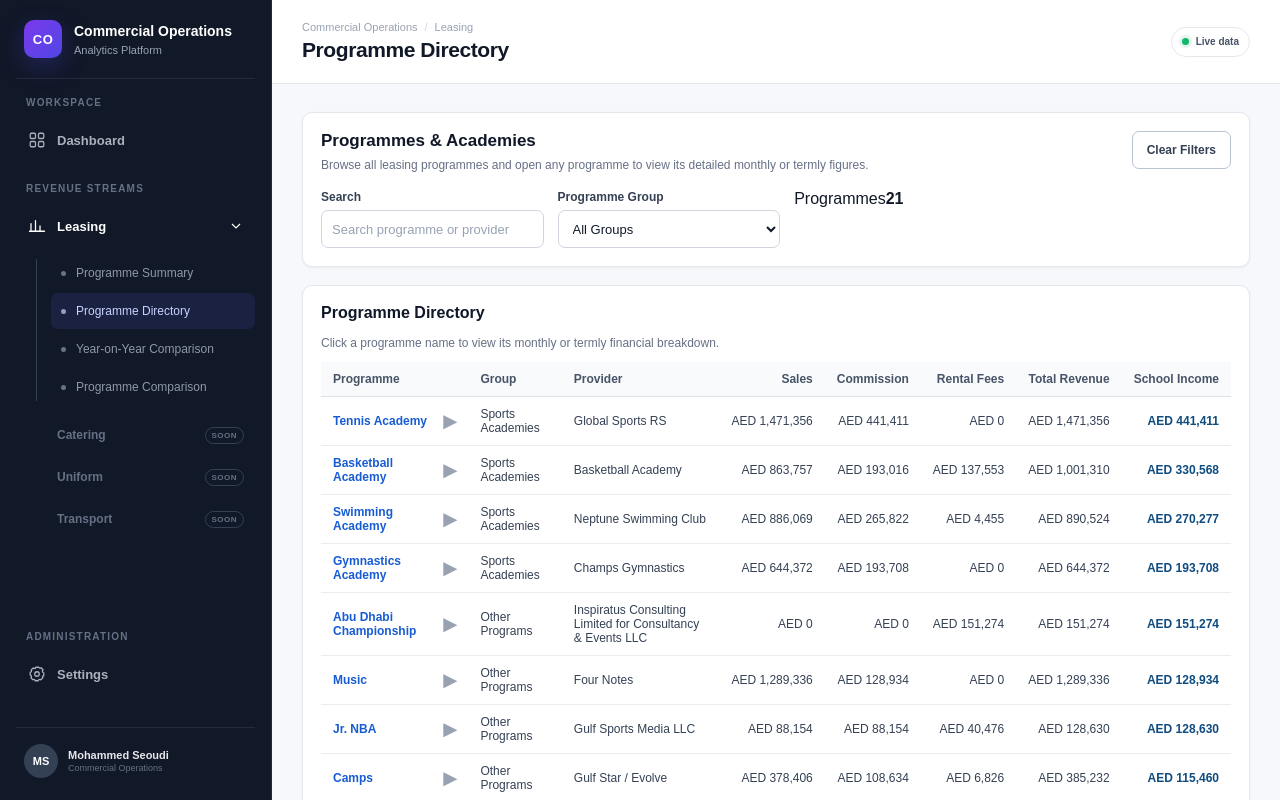
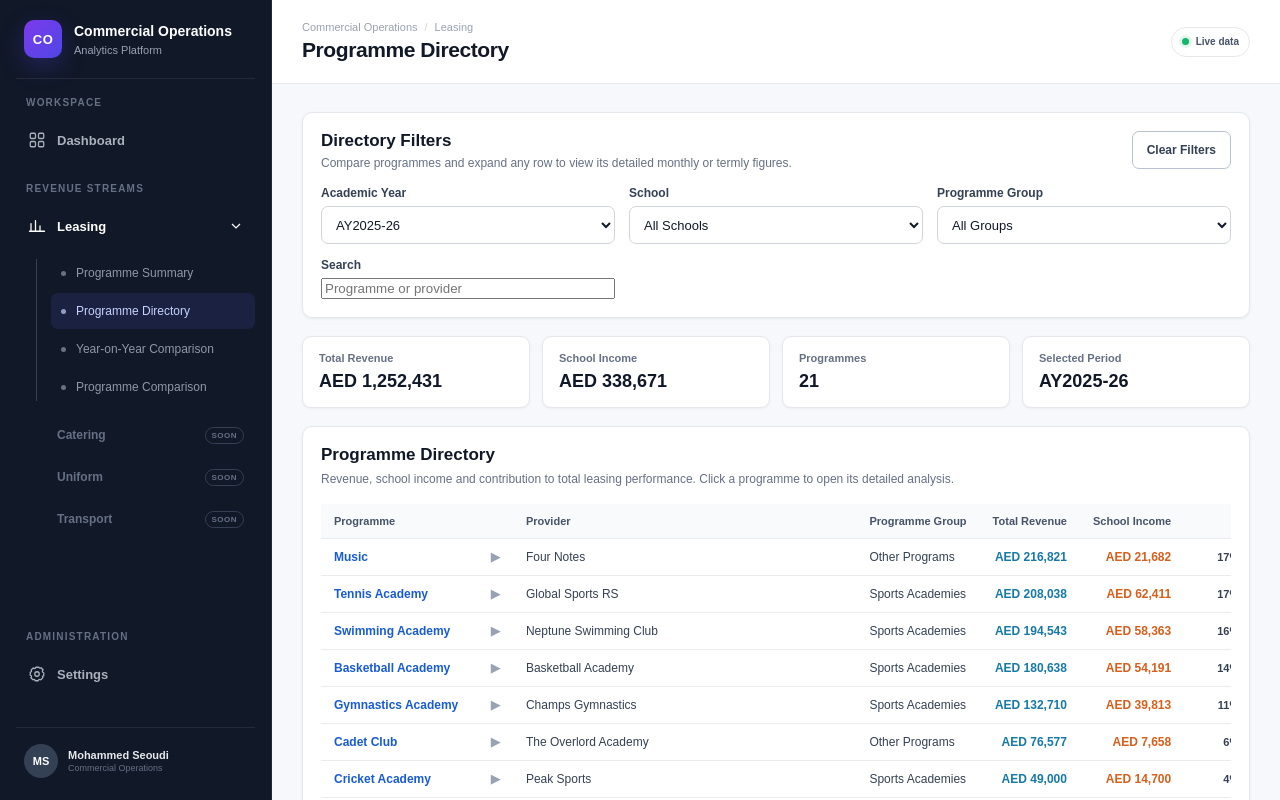
Before and after one commit to mo-seoudi/leasing, a React (Vite) app: page /leasing/programmes in a window 1280 px wide. Shown: the top 800 px of the page. Built offline with nearby package versions, Linux system fonts and the light colour scheme.

Commit message:
Update ProgrammeDirectoryPage.jsx

```diff
--- a/src/pages/leasing/ProgrammeDirectoryPage.jsx
+++ b/src/pages/leasing/ProgrammeDirectoryPage.jsx
@@ -1,80 +1,168 @@
 import { useMemo, useState } from "react";
 
-import ProgrammeTable from "../../components/ProgrammeTable";
+import ProgrammeDirectoryTable from "../../components/ProgrammeDirectoryTable";
 
 import {
+  academicYears,
   filterRecords,
+  formatCurrency,
   getProgrammeBreakdown,
+  programmeGroups,
+  schools,
 } from "../../lib/dashboardData";
 
-import "./ProgrammeSummaryPage.css";
+import "./ProgrammeComparisonPage.css";
 import "./ProgrammeDirectoryPage.css";
 
+function toNumber(value) {
+  const number = Number(value);
+
+  return Number.isFinite(number) ? number : 0;
+}
+
 export default function ProgrammeDirectoryPage() {
+  const latestAcademicYear =
+    academicYears[academicYears.length - 1] || "";
+
+  const [filters, setFilters] = useState({
+    academicYear: latestAcademicYear,
+    school: "",
+    programGroup: "",
+    searchText: "",
+  });
+
   const [
     selectedProgrammeDetail,
     setSelectedProgrammeDetail,
   ] = useState("");
 
-  const [searchText, setSearchText] = useState("");
-  const [selectedGroup, setSelectedGroup] =
-    useState("");
-
   /*
-   * The directory initially uses all records.
-   * The School and Academic Year selections remain independent
-   * inside each expanded programme detail panel.
+   * All records are passed to the expanded programme panel.
+   * Its internal School and Academic Year filters therefore
+   * remain independent from the outer page filters.
    */
   const allRecords = useMemo(
     () => filterRecords({}),
     []
   );
 
-  const allProgrammeData = useMemo(
-    () => getProgrammeBreakdown(allRecords),
-    [allRecords]
+  /*
+   * The collapsed directory rows follow the page filters.
+   */
+  const filteredRecords = useMemo(
+    () =>
+      filterRecords({
+        academicYear: filters.academicYear,
+        school: filters.school,
+        programGroup: filters.programGroup,
+      }),
+    [
+      filters.academicYear,
+      filters.school,
+      filters.programGroup,
+    ]
   );
 
-  const programmeGroups = useMemo(
-    () =>
-      [
-        ...new Set(
-          allProgrammeData
-            .map((item) => item.programGroup)
-            .filter(Boolean)
-        ),
-      ].sort((a, b) =>
-        String(a).localeCompare(String(b))
-      ),
-    [allProgrammeData]
-  );
+  const programmeData = useMemo(() => {
+    const breakdown =
+      getProgrammeBreakdown(filteredRecords);
 
-  const displayedProgrammeData = useMemo(() => {
-    const normalisedSearch = searchText
+    const searchValue = filters.searchText
       .trim()
       .toLowerCase();
 
-    return allProgrammeData.filter((item) => {
-      const matchesGroup =
-        !selectedGroup ||
-        item.programGroup === selectedGroup;
+    const searchFilteredBreakdown = breakdown.filter(
+      (item) => {
+        if (!searchValue) {
+          return true;
+        }
 
-      const matchesSearch =
-        !normalisedSearch ||
-        String(item.programme || "")
-          .toLowerCase()
-          .includes(normalisedSearch) ||
-        String(item.provider || "")
-          .toLowerCase()
-          .includes(normalisedSearch);
+        const programmeName = String(
+          item.programme || ""
+        ).toLowerCase();
 
-      return matchesGroup && matchesSearch;
-    });
-  }, [
-    allProgrammeData,
-    searchText,
-    selectedGroup,
-  ]);
+        const providerName = String(
+          item.provider || ""
+        ).toLowerCase();
+
+        return (
+          programmeName.includes(searchValue) ||
+          providerName.includes(searchValue)
+        );
+      }
+    );
+
+    /*
+     * Percentages are calculated from the currently visible
+     * programmes, including the Search filter.
+     */
+    const totalRevenue =
+      searchFilteredBreakdown.reduce(
+        (total, item) =>
+          total + toNumber(item.totalRevenue),
+        0
+      );
+
+    const totalSchoolIncome =
+      searchFilteredBreakdown.reduce(
+        (total, item) =>
+          total + toNumber(item.schoolIncome),
+        0
+      );
+
+    return searchFilteredBreakdown
+      .map((item) => ({
+        ...item,
+
+        revenueShare:
+          totalRevenue > 0
+            ? (toNumber(item.totalRevenue) /
+                totalRevenue) *
+              100
+            : 0,
+
+        incomeShare:
+          totalSchoolIncome > 0
+            ? (toNumber(item.schoolIncome) /
+                totalSchoolIncome) *
+              100
+            : 0,
+      }))
+      .sort(
+        (a, b) =>
+          toNumber(b.totalRevenue) -
+          toNumber(a.totalRevenue)
+      );
+  }, [filteredRecords, filters.searchText]);
+
+  const totals = useMemo(
+    () =>
+      programmeData.reduce(
+        (result, item) => ({
+          totalRevenue:
+            result.totalRevenue +
+            toNumber(item.totalRevenue),
+
+          schoolIncome:
+            result.schoolIncome +
+            toNumber(item.schoolIncome),
+        }),
+        {
+          totalRevenue: 0,
+          schoolIncome: 0,
+        }
+      ),
+    [programmeData]
+  );
+
+  function handleFilterChange(name, value) {
+    setFilters((current) => ({
+      ...current,
+      [name]: value,
+    }));
+
+    setSelectedProgrammeDetail("");
+  }
 
   function handleProgrammeClick(programme) {
     setSelectedProgrammeDetail((current) =>
@@ -82,65 +170,110 @@ export default function ProgrammeDirectoryPage() {
     );
   }
 
-  function clearDirectoryFilters() {
-    setSearchText("");
-    setSelectedGroup("");
+  function clearFilters() {
+    setFilters({
+      academicYear: latestAcademicYear,
+      school: "",
+      programGroup: "",
+      searchText: "",
+    });
+
     setSelectedProgrammeDetail("");
   }
 
+  const selectedPeriodLabel =
+    filters.academicYear || "All Time";
+
   return (
-    <section className="programme-summary-page programme-directory-page">
-      <section className="directory-filter-card">
-        <div className="directory-filter-heading">
+    <section className="programme-comparison-page programme-directory-page">
+      <section className="programme-filter-card">
+        <div className="programme-card-heading programme-filter-heading">
           <div>
-            <h2>Programmes & Academies</h2>
+            <h2>Directory Filters</h2>
 
             <p>
-              Browse all leasing programmes and open any
-              programme to view its detailed monthly or
-              termly figures.
+              Compare programmes and expand any row to view
+              its detailed monthly or termly figures.
             </p>
           </div>
 
           <button
             type="button"
             className="secondary-button"
-            onClick={clearDirectoryFilters}
+            onClick={clearFilters}
           >
             Clear Filters
           </button>
         </div>
 
-        <div className="directory-filter-grid">
-          <div className="directory-filter">
-            <label htmlFor="directory-search">
-              Search
+        <div className="programme-filter-grid directory-comparison-filter-grid">
+          <div className="programme-filter">
+            <label htmlFor="directory-academic-year">
+              Academic Year
             </label>
 
-            <input
-              id="directory-search"
-              type="search"
-              value={searchText}
-              placeholder="Search programme or provider"
-              onChange={(event) => {
-                setSearchText(event.target.value);
-                setSelectedProgrammeDetail("");
-              }}
-            />
+            <select
+              id="directory-academic-year"
+              value={filters.academicYear}
+              onChange={(event) =>
+                handleFilterChange(
+                  "academicYear",
+                  event.target.value
+                )
+              }
+            >
+              <option value="">All Time</option>
+
+              {academicYears.map((academicYear) => (
+                <option
+                  key={academicYear}
+                  value={academicYear}
+                >
+                  {academicYear}
+                </option>
+              ))}
+            </select>
           </div>
 
-          <div className="directory-filter">
-            <label htmlFor="directory-group">
+          <div className="programme-filter">
+            <label htmlFor="directory-school">
+              School
+            </label>
+
+            <select
+              id="directory-school"
+              value={filters.school}
+              onChange={(event) =>
+                handleFilterChange(
+                  "school",
+                  event.target.value
+                )
+              }
+            >
+              <option value="">All Schools</option>
+
+              {schools.map((school) => (
+                <option key={school} value={school}>
+                  {school}
+                </option>
+              ))}
+            </select>
+          </div>
+
+          <div className="programme-filter">
+            <label htmlFor="directory-programme-group">
               Programme Group
             </label>
 
             <select
-              id="directory-group"
-              value={selectedGroup}
-              onChange={(event) => {
-                setSelectedGroup(event.target.value);
-                setSelectedProgrammeDetail("");
-              }}
+              id="directory-programme-group"
+              value={filters.programGroup}
+              onChange={(event) =>
+                handleFilterChange(
+                  "programGroup",
+                  event.target.value
+                )
+              }
             >
               <option value="">All Groups</option>
 
@@ -152,19 +285,59 @@ export default function ProgrammeDirectoryPage() {
             </select>
           </div>
 
-          <div className="directory-result-count">
-            <span>Programmes</span>
+          <div className="programme-filter directory-search-filter">
+            <label htmlFor="directory-search">
+              Search
+            </label>
 
-            <strong>
-              {displayedProgrammeData.length}
-            </strong>
+            <input
+              id="directory-search"
+              type="search"
+              value={filters.searchText}
+              placeholder="Programme or provider"
+              onChange={(event) =>
+                handleFilterChange(
+                  "searchText",
+                  event.target.value
+                )
+              }
+            />
           </div>
         </div>
       </section>
 
-      <ProgrammeTable
-        title="Programme Directory"
-        data={displayedProgrammeData}
+      <section className="programme-summary-strip">
+        <div>
+          <span>Total Revenue</span>
+
+          <strong>
+            {formatCurrency(totals.totalRevenue)}
+          </strong>
+        </div>
+
+        <div>
+          <span>School Income</span>
+
+          <strong>
+            {formatCurrency(totals.schoolIncome)}
+          </strong>
+        </div>
+
+        <div>
+          <span>Programmes</span>
+
+          <strong>{programmeData.length}</strong>
+        </div>
+
+        <div>
+          <span>Selected Period</span>
+
+          <strong>{selectedPeriodLabel}</strong>
+        </div>
+      </section>
+
+      <ProgrammeDirectoryTable
+        data={programmeData}
         records={allRecords}
         selectedProgramme={selectedProgrammeDetail}
         onProgrammeClick={handleProgrammeClick}
```
